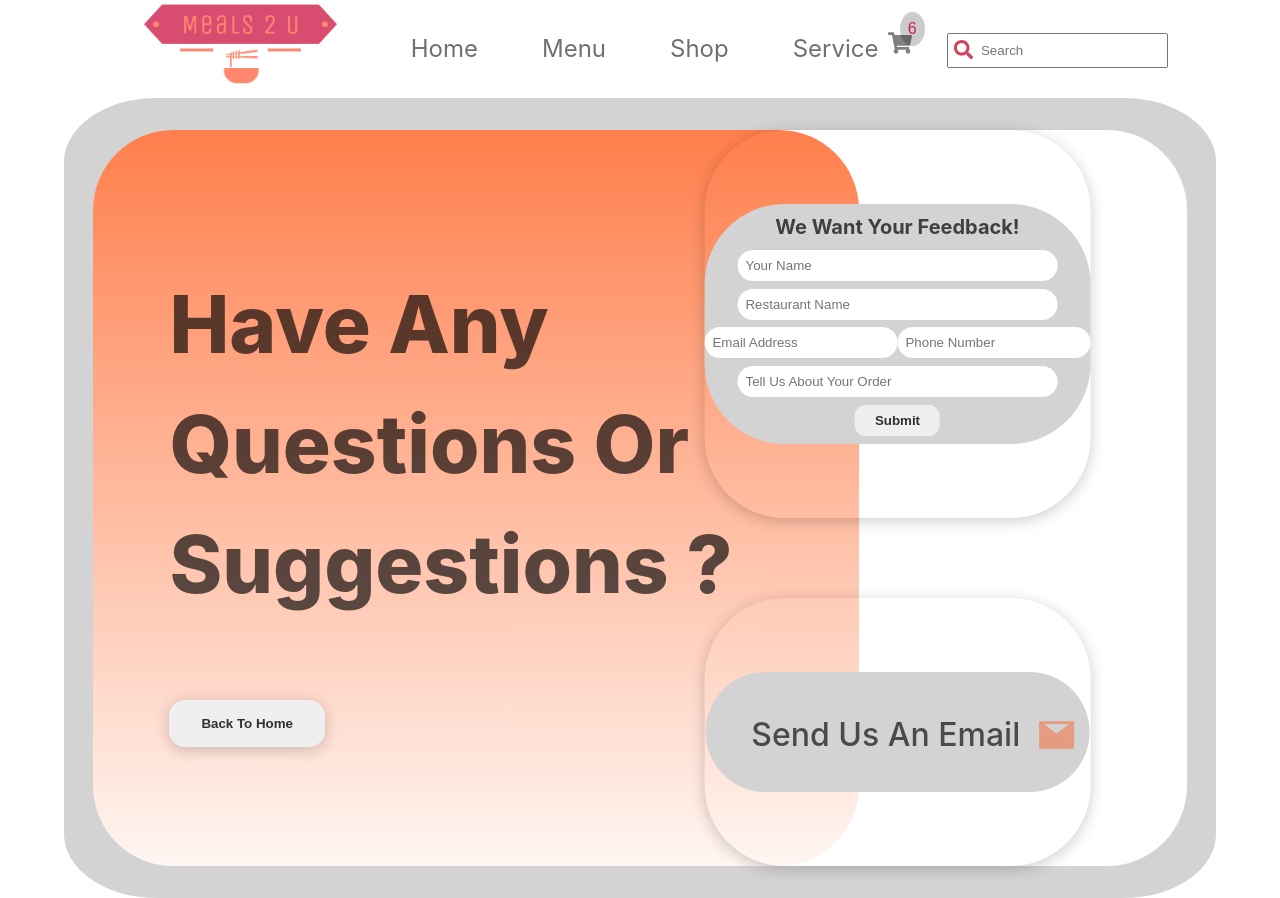
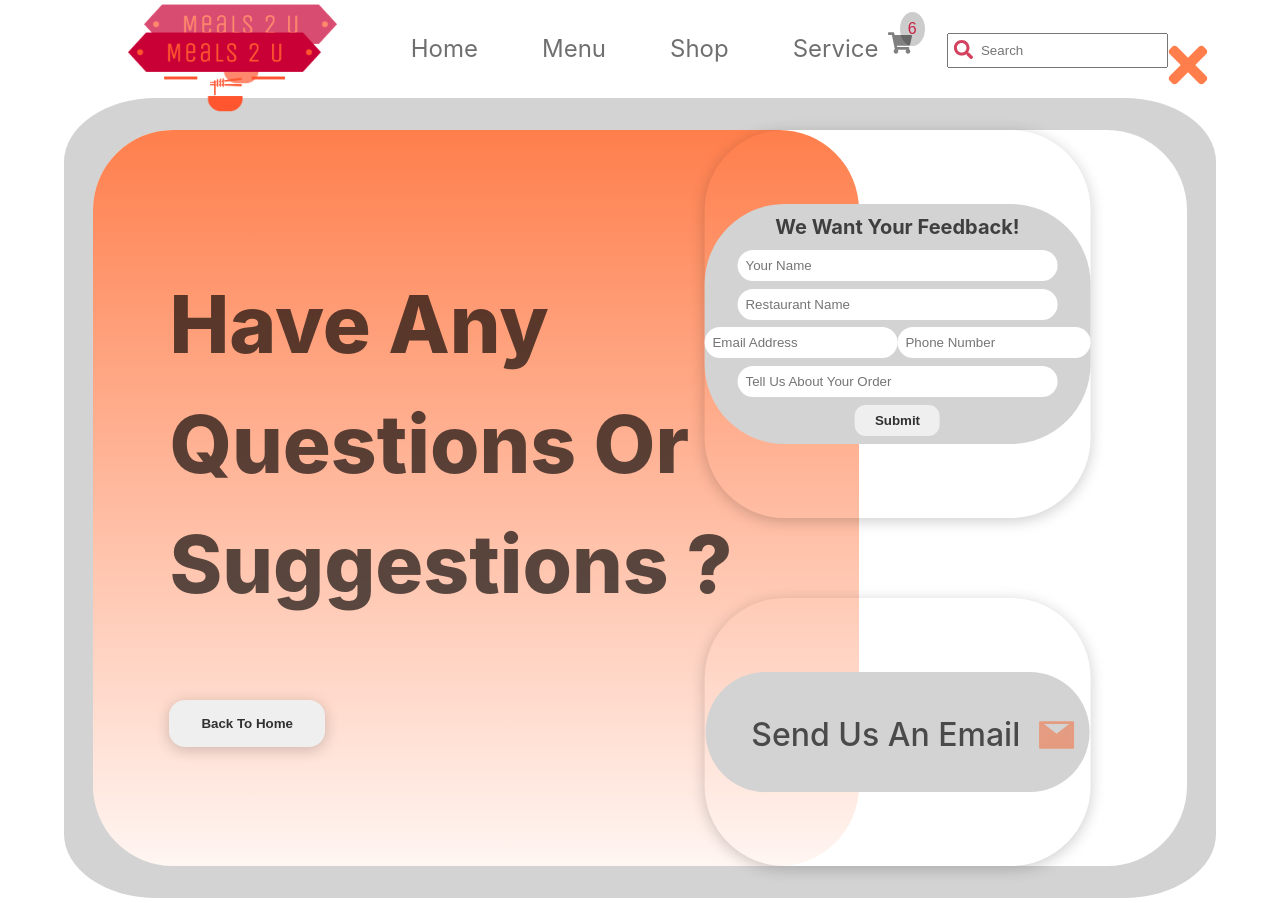
Before and after one commit to Jscorz/React-Food-Delivery-App, a React (Create React App) app: page /service in a window 1280 px wide. Built offline with nearby package versions, Linux system fonts and the light colour scheme.

Commit message:
added logo and close sidebar button

```diff
--- a/src/App.js
+++ b/src/App.js
@@ -5,11 +5,13 @@ import Header from './components/Header';
 import Menu from './components/Menu';
 import Shop from './components/Shop';
 import Service from './components/Service';
+import Sidebar from './components/Sidebar';
 
 function App() {
   return (
     <Router>
       <Navbar />
+      <Sidebar />
       <Routes>
         <Route exact path='/' element={<Header />} />
         <Route path='/menu' element={<Menu />} />
--- a/src/components/Sidebar.js
+++ b/src/components/Sidebar.js
@@ -1,4 +1,5 @@
 import React from 'react';
+import { useState } from 'react';
 import { Link } from 'react-router-dom';
 import { FaTimes } from 'react-icons/fa';
 import links from '../data/navbarData';
@@ -6,44 +7,56 @@ import styled from 'styled-components';
 import logo from '../assets/logo.png';
 
 const Sidebar = () => {
-  //   const { isSidebarOpen, closeSidebar } = useProductsContext();
   const [isSidebarOpen, setIsSidebarOpen] = useState(true);
 
   return (
     <SidebarContainer>
-      <aside
-        className={`${isSidebarOpen ? 'sidebar show-sidebar' : 'sidebar'}`}
-      >
-        <div className='sidebar-header'>
-          <img src={logo} className='logo' alt='meals 2 u' />
-          <button
-            className='close-btn'
-            type='button'
-            onClick={setIsSidebarOpen(false)}
-          >
-            <FaTimes />
-          </button>
-        </div>
-        <ul className='links'>
-          {links.map(({ id, text, url }) => {
-            return (
-              <li key={id}>
-                <Link to={url} onClick={closeSidebar}>
-                  {text}
-                </Link>
-              </li>
-            );
-          })}
-          <li>
-            <Link to='/' onClick={closeSidebar}>
-              checkout
-            </Link>
-          </li>
-        </ul>
-        <CartButtons />
-      </aside>
+      <div className='sidebar-header'>
+        <img src={logo} className='logo' alt='meals 2 u' />
+        <button className='close-btn' type='button'>
+          <FaTimes />
+        </button>
+      </div>
     </SidebarContainer>
   );
 };
 
 export default Sidebar;
+
+const SidebarContainer = styled.div`
+  position: fixed;
+  top: 0;
+  left: 110vw;
+  width: 100%;
+  height: 100%;
+  background: var(--clr-white);
+  transition: var(--transition);
+  transform: translate(-100%);
+  //   z-index: -1;
+  z-index: 1;
+
+  .logo {
+    max-height: 5rem;
+  }
+
+  .sidebar-header {
+    display: flex;
+    width: 85%;
+    justify-content: space-between;
+    margin-top: 2rem;
+  }
+
+  .close-btn {
+    font-size: 3.5rem;
+    border: none;
+    background-color: transparent;
+    color: rgba(255, 72, 0, 0.7);
+    cursor: pointer;
+    transition: all 1s;
+
+    &:hover {
+      color: rgba(255, 72, 0, 0.9);
+      transform: rotateY(180deg);
+    }
+  }
+`;
```
